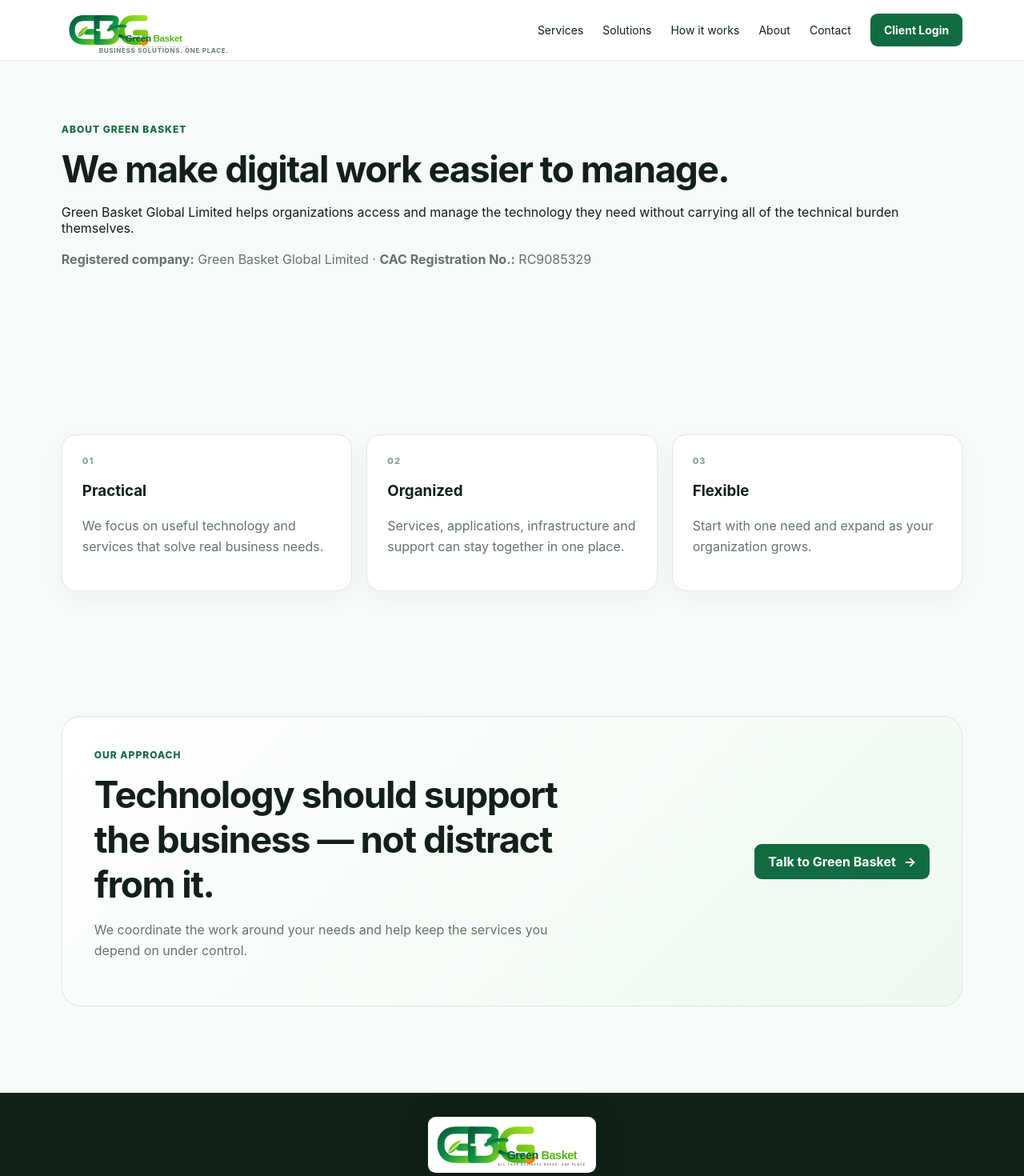
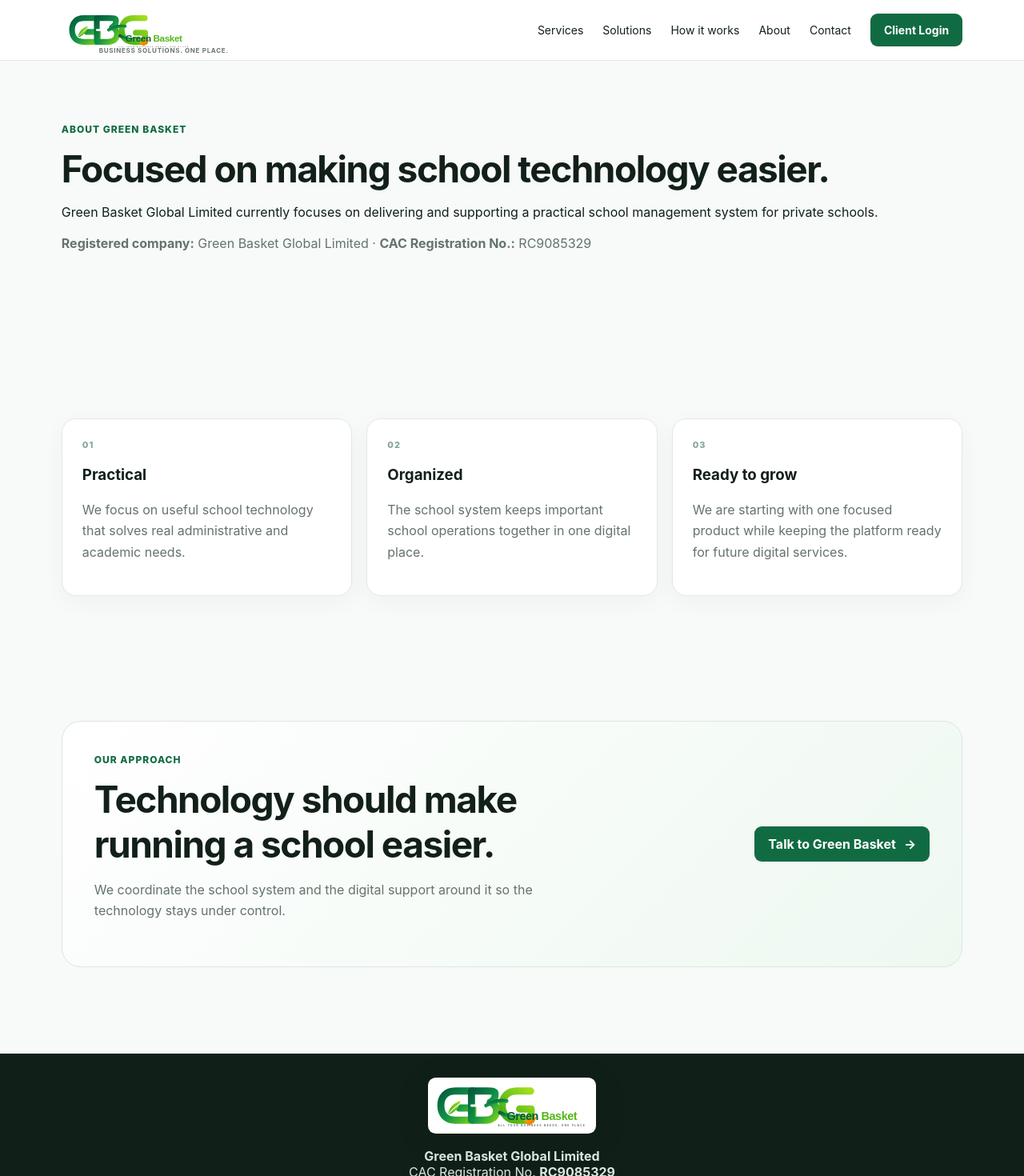
Before and after one commit to greenbasket-labs/GB-Global, a Next.js app: page /about in a window 1280 px wide. Shown: the top 1470 px of the page at 80% size. Built offline with nearby package versions, Linux system fonts and the light colour scheme.

Commit message:
Refocus About page on school system

```diff
--- a/app/about/page.tsx
+++ b/app/about/page.tsx
@@ -3,9 +3,9 @@ import Link from "next/link";
 export default function About() {
   return (
     <main>
-      <section className="page page-hero"><div className="pill">About Green Basket</div><h1>We make digital work easier to manage.</h1><p className="page-lead">Green Basket Global Limited helps organizations access and manage the technology they need without carrying all of the technical burden themselves.</p><p className="muted"><strong>Registered company:</strong> Green Basket Global Limited · <strong>CAC Registration No.:</strong> RC9085329</p></section>
-      <section className="section"><div className="grid"><div className="card"><div className="service-number">01</div><h3>Practical</h3><p className="muted">We focus on useful technology and services that solve real business needs.</p></div><div className="card"><div className="service-number">02</div><h3>Organized</h3><p className="muted">Services, applications, infrastructure and support can stay together in one place.</p></div><div className="card"><div className="service-number">03</div><h3>Flexible</h3><p className="muted">Start with one need and expand as your organization grows.</p></div></div></section>
-      <section className="section"><div className="closing-card"><div><div className="pill">Our approach</div><h2>Technology should support the business — not distract from it.</h2><p className="muted">We coordinate the work around your needs and help keep the services you depend on under control.</p></div><Link className="btn" href="/contact">Talk to Green Basket <span>→</span></Link></div></section>
+      <section className="page page-hero"><div className="pill">About Green Basket</div><h1>Focused on making school technology easier.</h1><p className="page-lead">Green Basket Global Limited currently focuses on delivering and supporting a practical school management system for private schools.</p><p className="muted"><strong>Registered company:</strong> Green Basket Global Limited · <strong>CAC Registration No.:</strong> RC9085329</p></section>
+      <section className="section"><div className="grid"><div className="card"><div className="service-number">01</div><h3>Practical</h3><p className="muted">We focus on useful school technology that solves real administrative and academic needs.</p></div><div className="card"><div className="service-number">02</div><h3>Organized</h3><p className="muted">The school system keeps important school operations together in one digital place.</p></div><div className="card"><div className="service-number">03</div><h3>Ready to grow</h3><p className="muted">We are starting with one focused product while keeping the platform ready for future digital services.</p></div></div></section>
+      <section className="section"><div className="closing-card"><div><div className="pill">Our approach</div><h2>Technology should make running a school easier.</h2><p className="muted">We coordinate the school system and the digital support around it so the technology stays under control.</p></div><Link className="btn" href="/contact">Talk to Green Basket <span>→</span></Link></div></section>
     </main>
   );
 }
```
